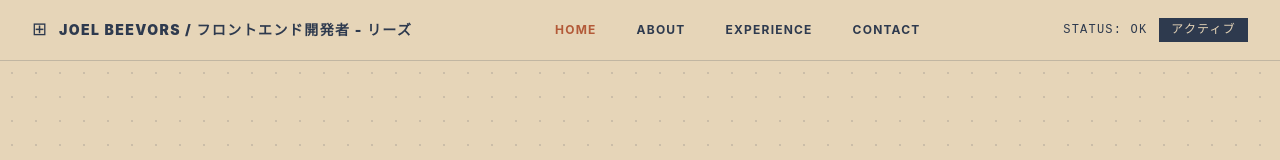
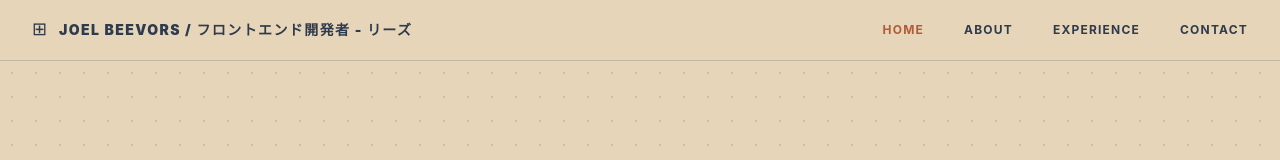
Before and after one commit to jjrugger/joelbeevors-react, a React (Create React App) app: page / in a window 1280 px wide. Shown: the top 160 px of the page. Built offline with nearby package versions, Linux system fonts and the light colour scheme.

Commit message:
Remove decorative status badge from navbar

```diff
--- a/src/components/Navbar.js
+++ b/src/components/Navbar.js
@@ -29,11 +29,6 @@ function Navbar() {
           <NavLink href="#about" label="About" />
           <NavLink href="#experience" label="Experience" />
           <NavLink href="#contact" label="Contact" />
-        </div>
-
-        <div className="hidden lg:flex items-center gap-3">
-          <span className="font-mono-tech text-xs text-secondary tracking-widest uppercase">Status: OK</span>
-          <span className="bg-secondary text-primary font-mono-tech text-xs px-3 py-1 tracking-widest">アクティブ</span>
         </div>
 
         <button
```
